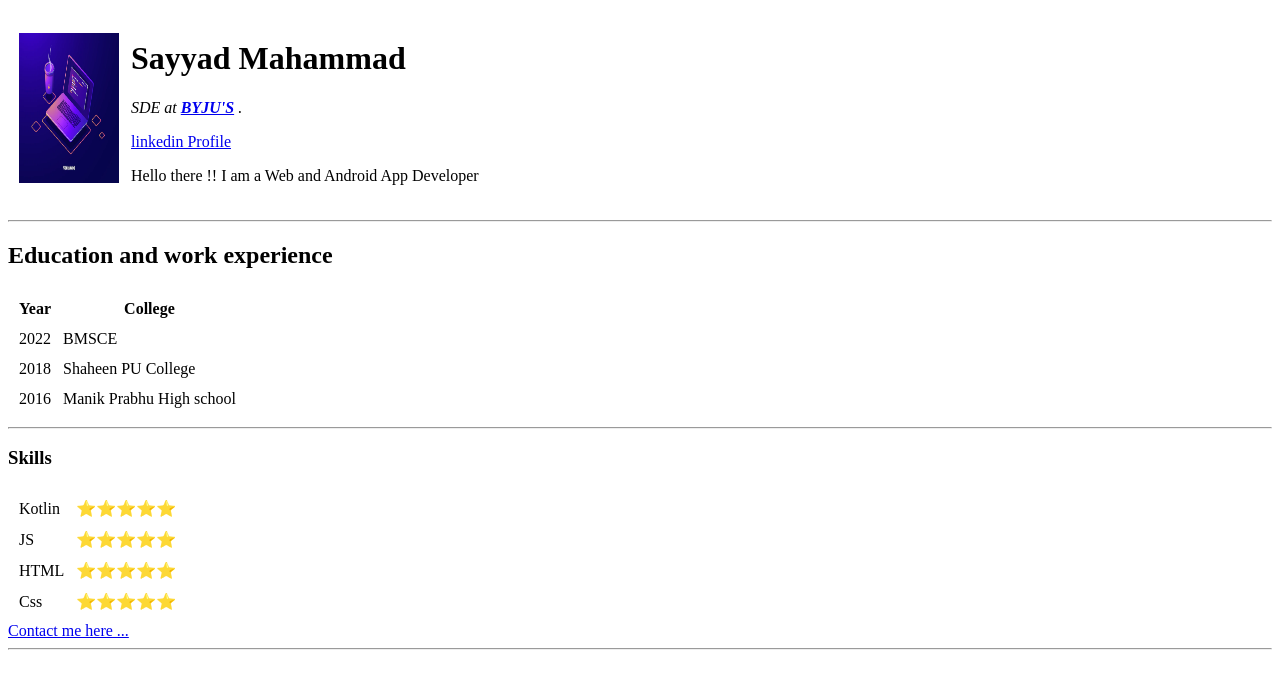
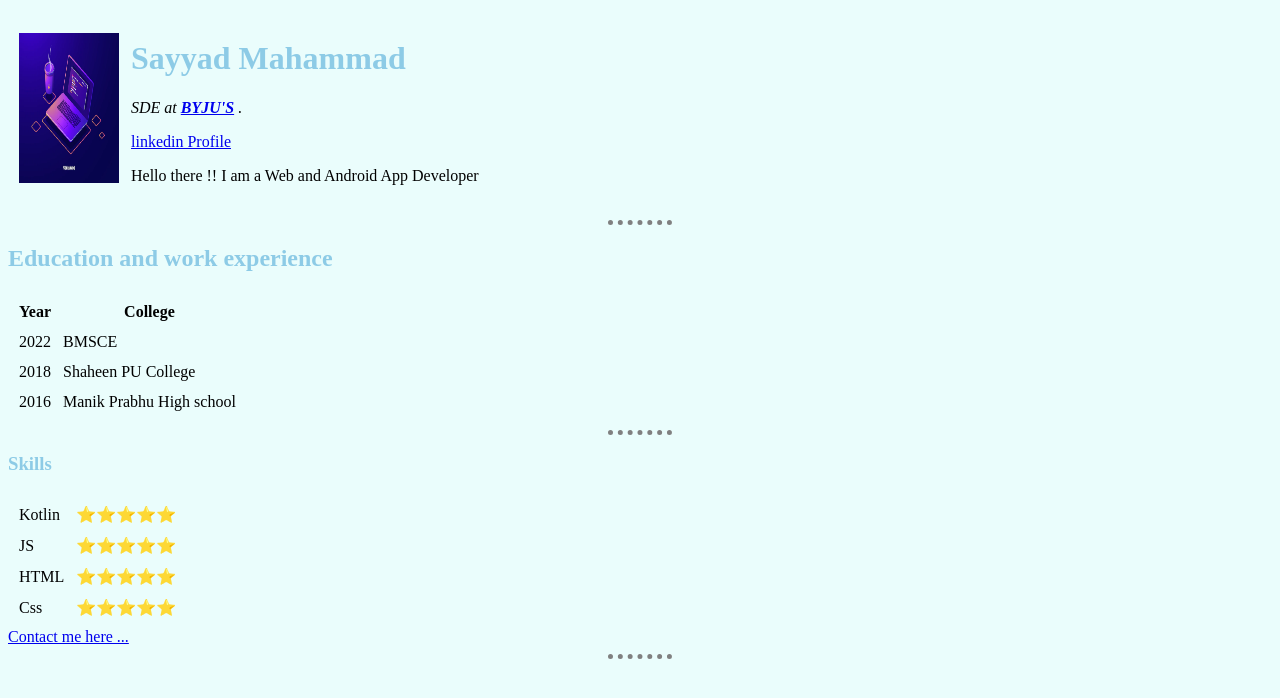
Before and after one commit to Sayyad-Mahammad01/My-cv, a plain HTML site: page index.html in a window 1280 px wide. Drawn offline with Linux system fonts and the light colour scheme.

Commit message:
added external css

```diff
--- /dev/null
+++ b/css/styles.css
@@ -0,0 +1,22 @@
+
+      body {
+        /* style="background-color: #EAFDFC;" */
+        background-color: #eafdfc;
+      }
+      hr{
+        background-color: #eafdfc;
+        border-style: dotted none none;
+        border-color: grey;
+        width: 5%;
+        border-width: 5px;
+
+      }
+      h1{
+        color: #8DCBE6;
+      }
+      h2{
+        color: #8DCBE6;
+      }
+      h3{
+        color: #8DCBE6;
+      }
--- a/index.html
+++ b/index.html
@@ -1,12 +1,13 @@
 <!DOCTYPE html>
 <html lang="en">
-<head>
-    <meta charset="UTF-8">
-    <meta http-equiv="X-UA-Compatible" content="IE=edge">
-    <meta name="viewport" content="width=device-width, initial-scale=1.0">
+  <head>
+    <meta charset="UTF-8" />
+    <meta http-equiv="X-UA-Compatible" content="IE=edge" />
+    <meta name="viewport" content="width=device-width, initial-scale=1.0" />
     <title>sayyad md's personel site</title>
-</head>
-<body>
+    <link rel="stylesheet" href="css/styles.css">
+  </head>
+  <body>
     <table cellspacing="10">
       <tr>
         <td>
@@ -30,7 +31,7 @@
                 =public_profile_browsemap_profile-result-card_result-card_full-click"
             >linkedin Profile</a
           >
-          <p>Hello there !! I am a Web and Android App Developer </p>
+          <p>Hello there !! I am a Web and Android App Developer</p>
         </td>
       </tr>
     </table>
@@ -83,6 +84,5 @@
 
     <a href="contact.html">Contact me here ...</a>
     <hr />
-
-</body>
+  </body>
 </html>
```
Also changed, not shown: contact.html (+1 -0 lines).
